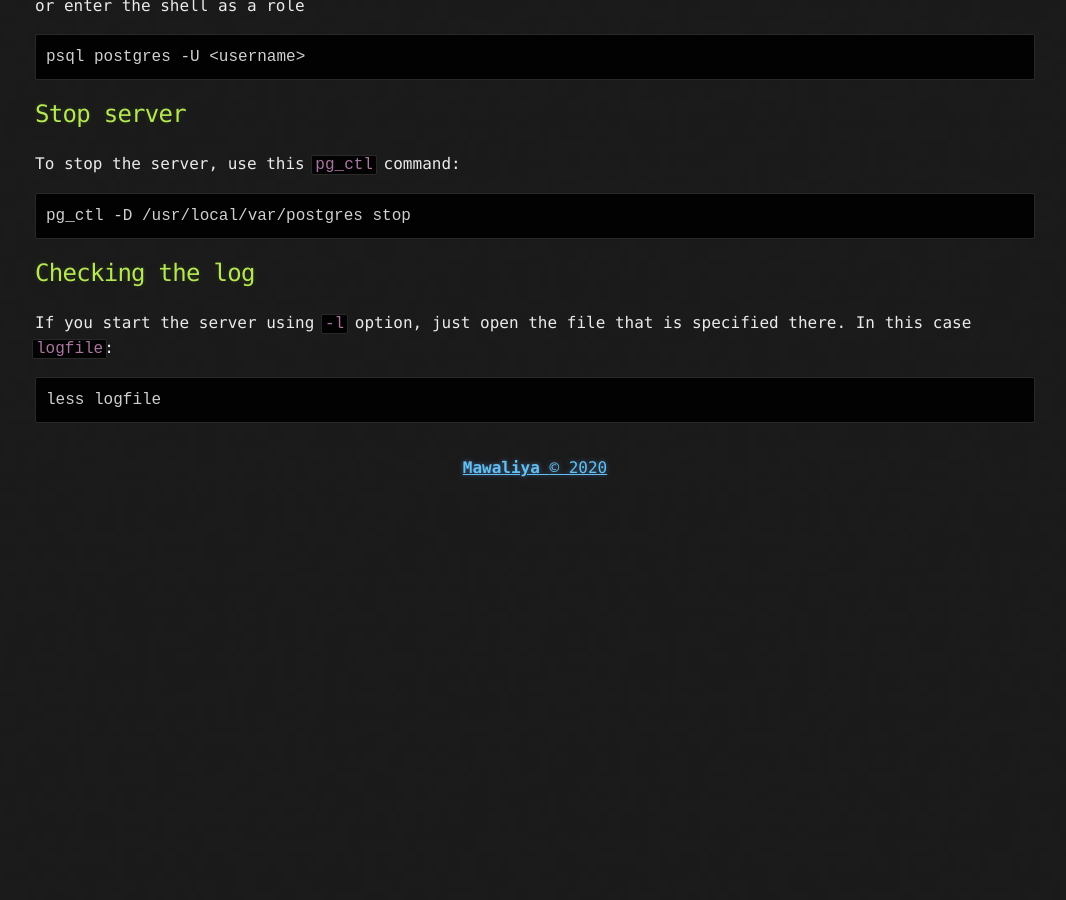
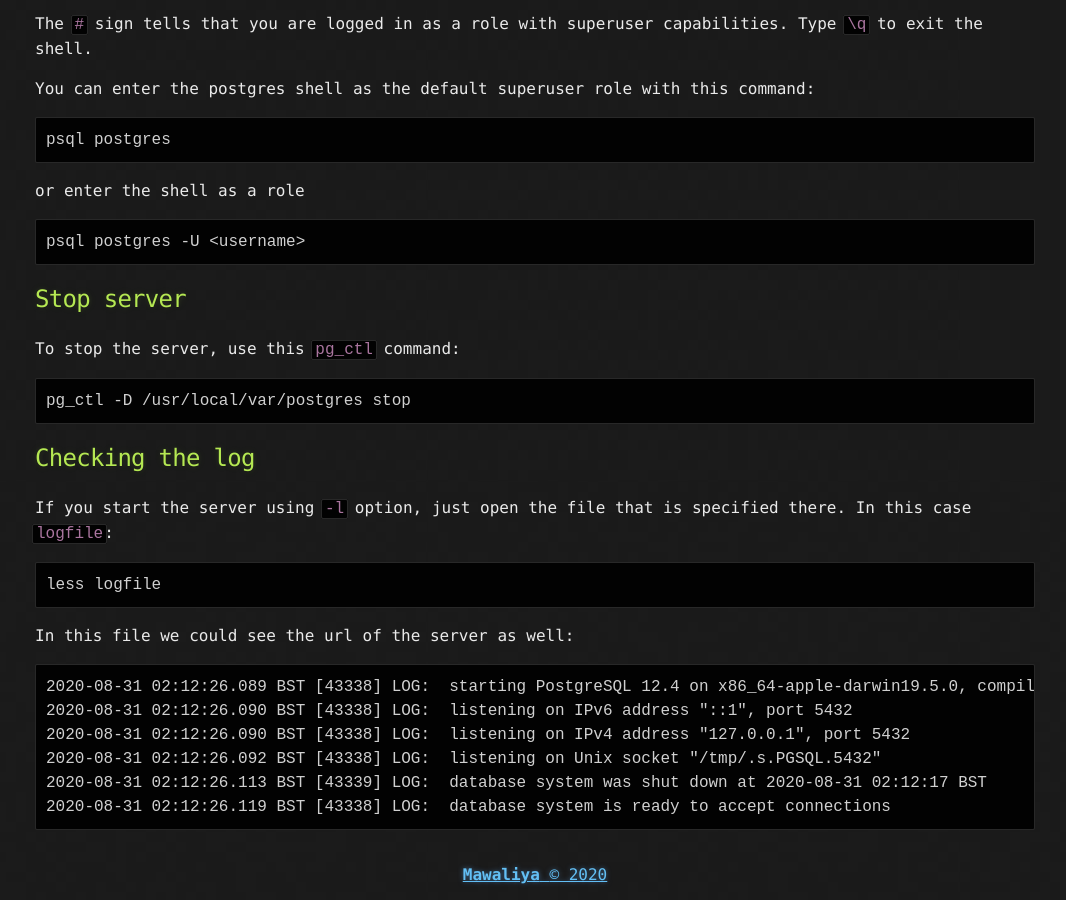
Before and after one commit to mawaliya/mawaliya.github.io, a Jekyll site: the page built from _posts/2020-08-30-getting-started-postgresql-mac-1.md, in a window 1280 px wide and 900 px high, scrolled down 2711 px. Shown: the whole window, without its empty margins (105-1171 px from the left). Built offline with Jekyll 4.4.1, drawn with Linux system fonts in a browser that asks for light colours; before the commit the page ends 3204 px from its top, so only the background shows below that; some of the changed text lies outside the part shown.

Commit message:
adding topic on top

````diff
--- a/_posts/2020-08-30-getting-started-postgresql-mac-1.md
+++ b/_posts/2020-08-30-getting-started-postgresql-mac-1.md
@@ -3,6 +3,14 @@
 published: true
 categories: [database, sql, postgresql]
 ---
+
+This time we will discuss:
+
+1. Installing `postgresql` using `homebrew`
+2. Configuring a cluster
+3. Starting a server
+4. Stopping a server
+5. Viewing redirected log
 
 ## Install postgreSQL using homebrew
 
@@ -144,3 +152,14 @@
 ```
 less logfile
 ```
+
+In this file we could see the url of the server as well:
+
+```
+2020-08-31 02:12:26.089 BST [43338] LOG:  starting PostgreSQL 12.4 on x86_64-apple-darwin19.5.0, compiled by Apple clang version 11.0.3 (clang-1103.0.32.62), 64-bit
+2020-08-31 02:12:26.090 BST [43338] LOG:  listening on IPv6 address "::1", port 5432
+2020-08-31 02:12:26.090 BST [43338] LOG:  listening on IPv4 address "127.0.0.1", port 5432
+2020-08-31 02:12:26.092 BST [43338] LOG:  listening on Unix socket "/tmp/.s.PGSQL.5432"
+2020-08-31 02:12:26.113 BST [43339] LOG:  database system was shut down at 2020-08-31 02:12:17 BST
+2020-08-31 02:12:26.119 BST [43338] LOG:  database system is ready to accept connections
+```
````
